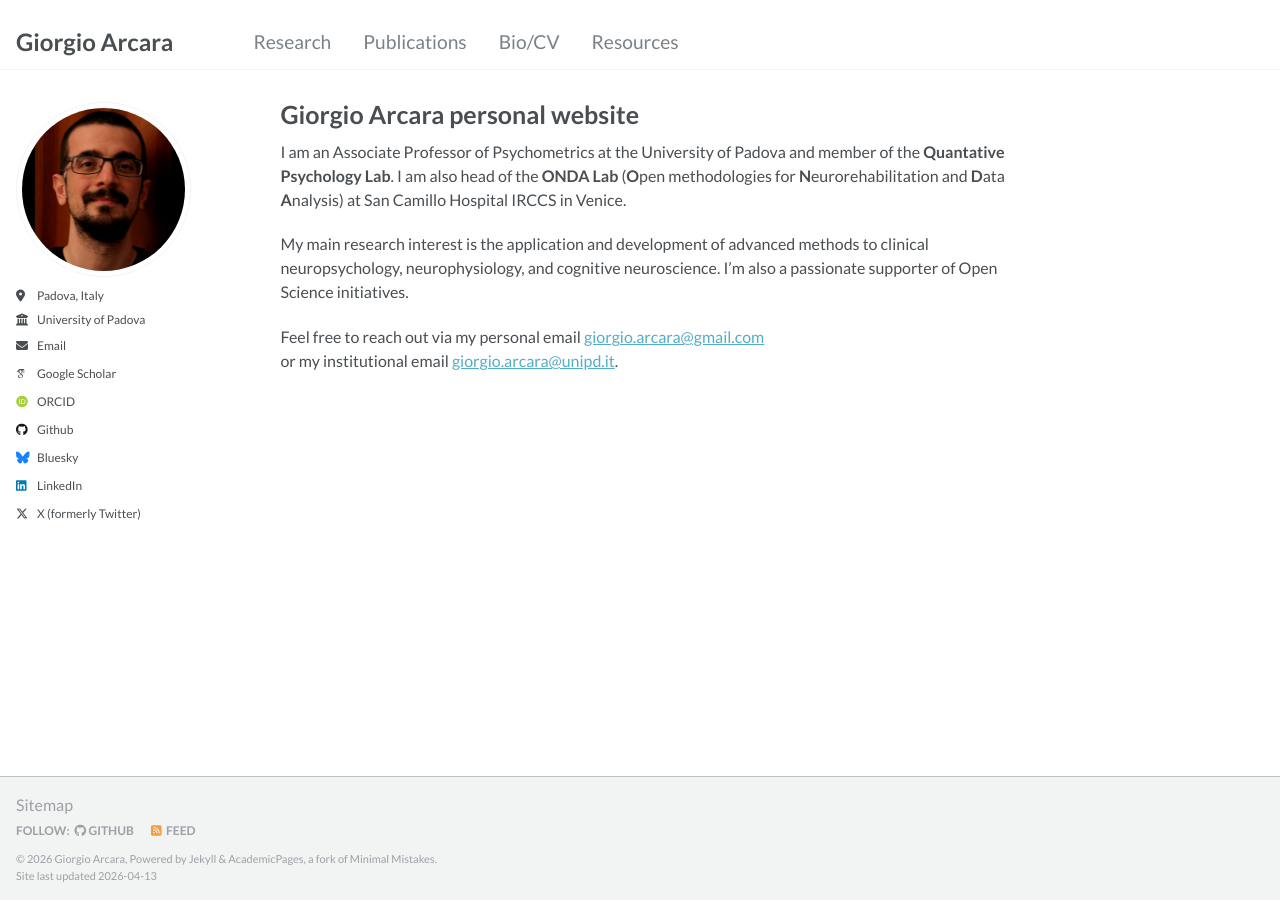
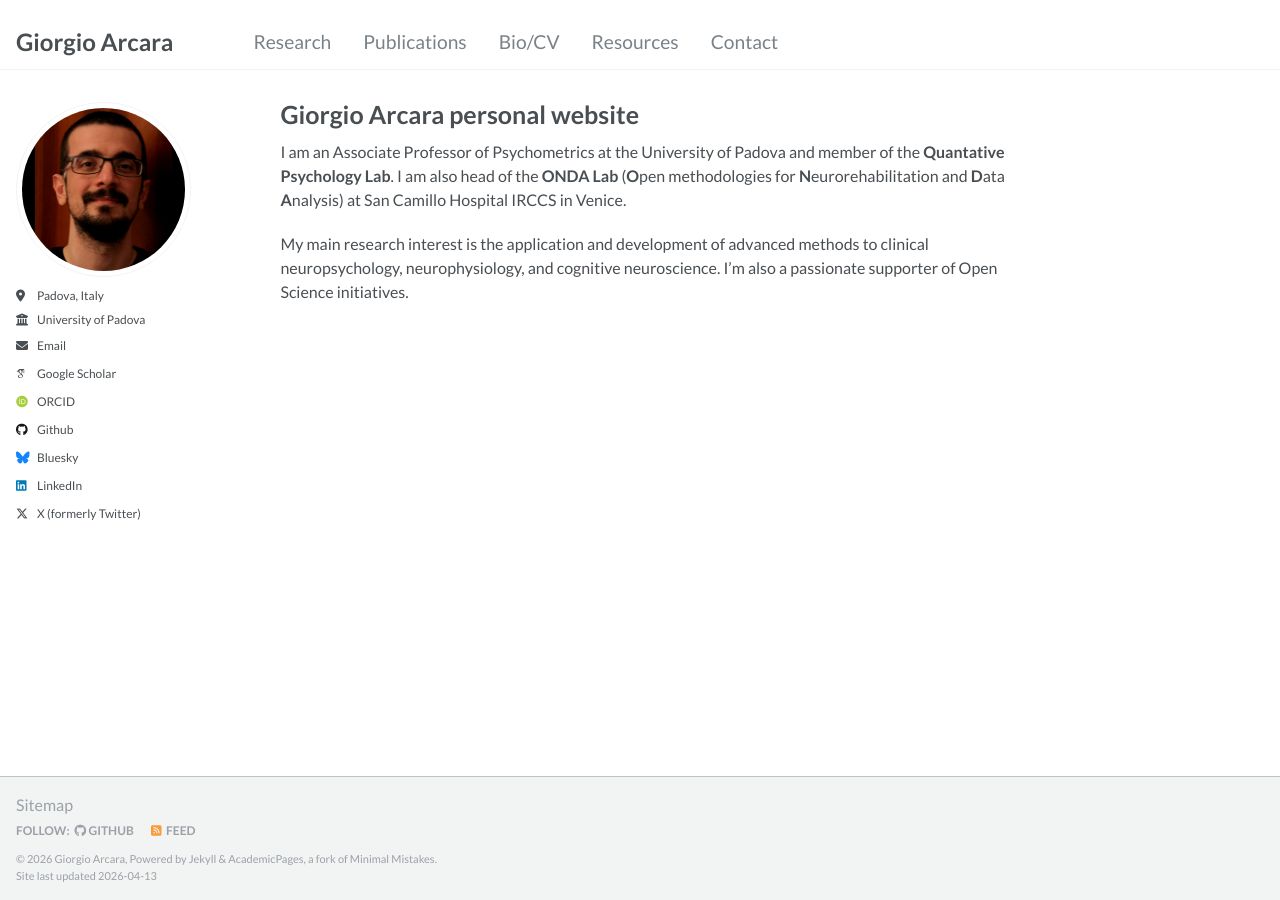
Before and after one commit to giorgioarcara/giorgioarcara.github.io, a Jekyll site: the page built from _pages/about.md, in a window 1280 px wide. Built offline with Jekyll 4.4.1, drawn with Linux system fonts in a browser that asks for light colours; some web fonts are replaced.

Commit message:
created contact page and removed mail from home

```diff
--- a/_data/navigation.yml
+++ b/_data/navigation.yml
@@ -16,3 +16,6 @@ main:
 
   - title: "Resources"
     url: /resources/
+
+  - title: "Contact"
+    url: /contact/
--- a/_pages/about.md
+++ b/_pages/about.md
@@ -11,6 +11,3 @@ I am an Associate Professor of Psychometrics at the University of Padova and mem
 I am also head of the **ONDA Lab** (**O**pen methodologies for **N**eurorehabilitation and **D**ata **A**nalysis) at San Camillo Hospital IRCCS in Venice.
 
 My main research interest is the application and development of advanced methods to clinical neuropsychology, neurophysiology, and cognitive neuroscience. I'm also a passionate supporter of Open Science initiatives.
-
-Feel free to reach out via my personal email [giorgio.arcara@gmail.com](mailto:giorgio.arcara@gmail.com) \\
-or my institutional email [giorgio.arcara@unipd.it](mailto:giorgio.arcara@unipd.it).
```
Also changed, not shown: _pages/contact.md (added, +14 -0 lines).
